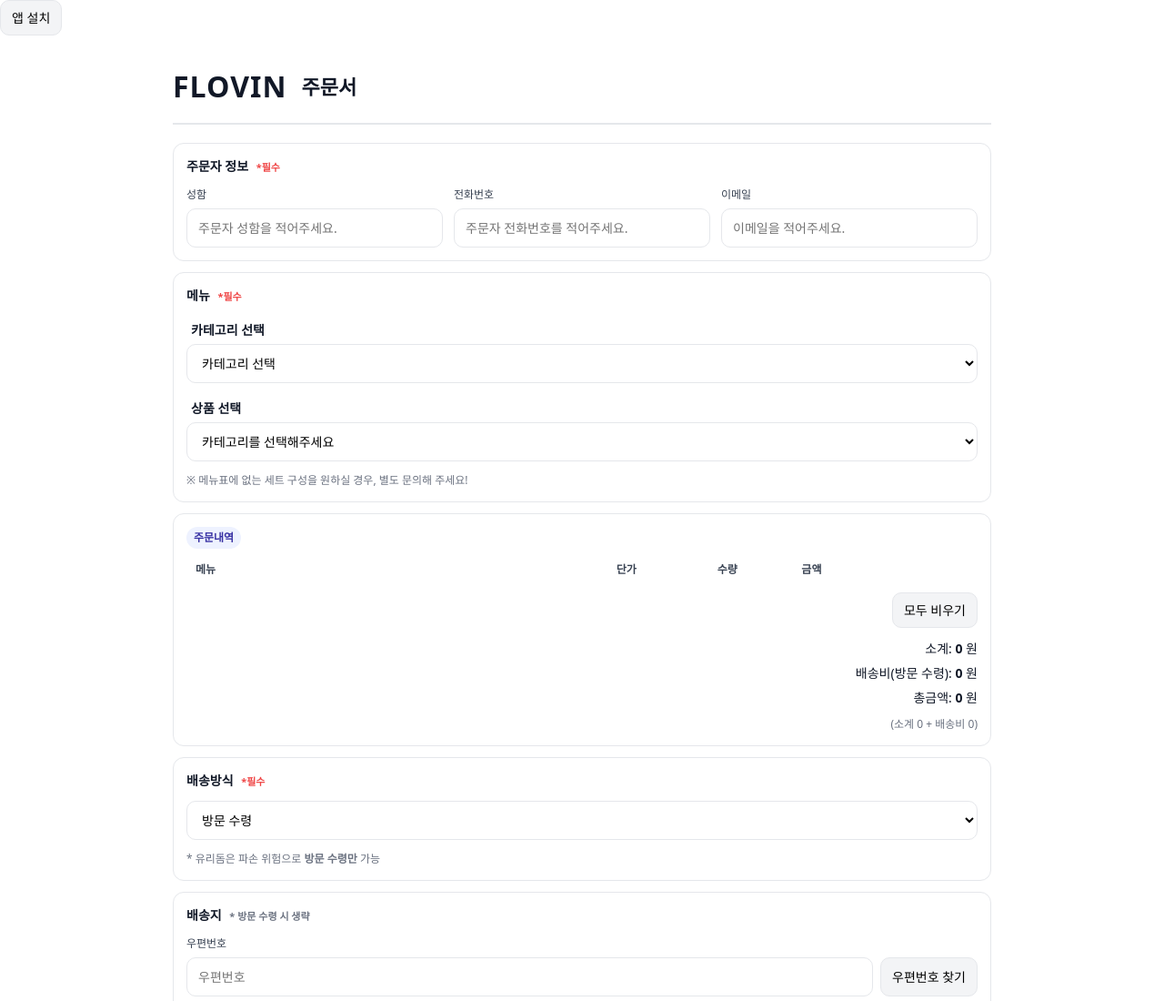
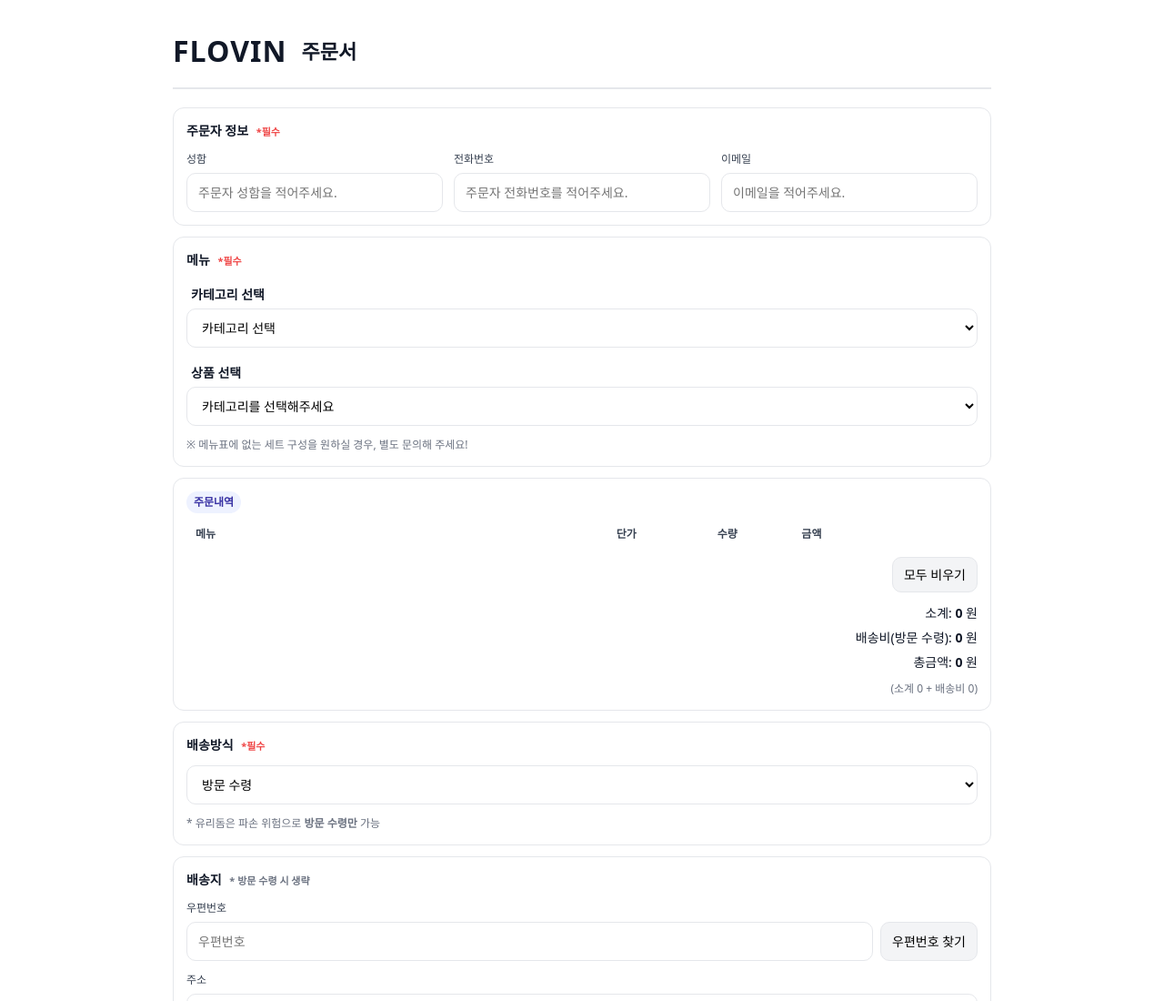
Before and after one commit to GYOPRO/flovin, a website: page public/html/flovin_order.html in a window 1280 px wide. Shown: the top 1100 px of the page at 91% size. Drawn offline with Linux system fonts and the light colour scheme.

Commit message:
버튼 삭제

```diff
--- a/public/html/flovin_order.html
+++ b/public/html/flovin_order.html
@@ -39,7 +39,6 @@
 </script>
 
 <body>
-    <button onclick="installApp()" class="btn no-print">앱 설치</button>
     <div class="wrap">
         <header>
             <div class="logo">FLOVIN</div>
```
